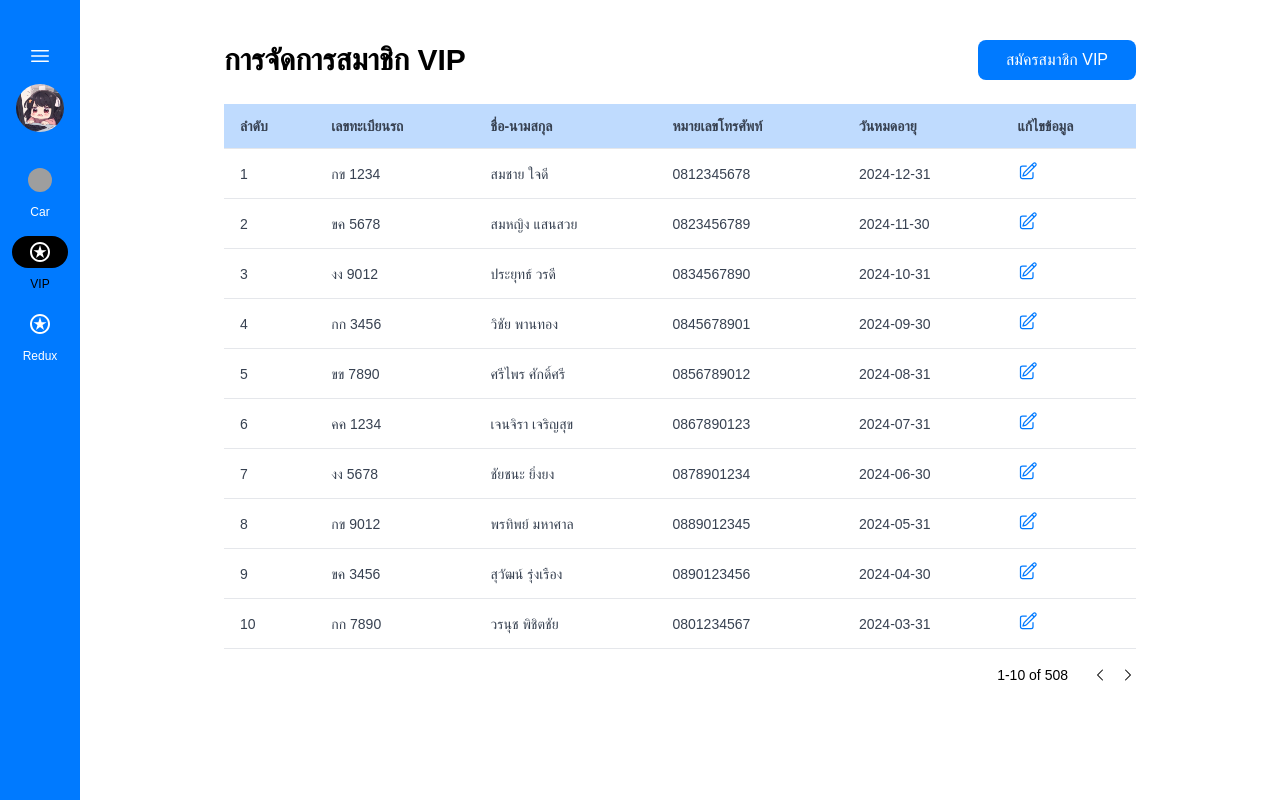
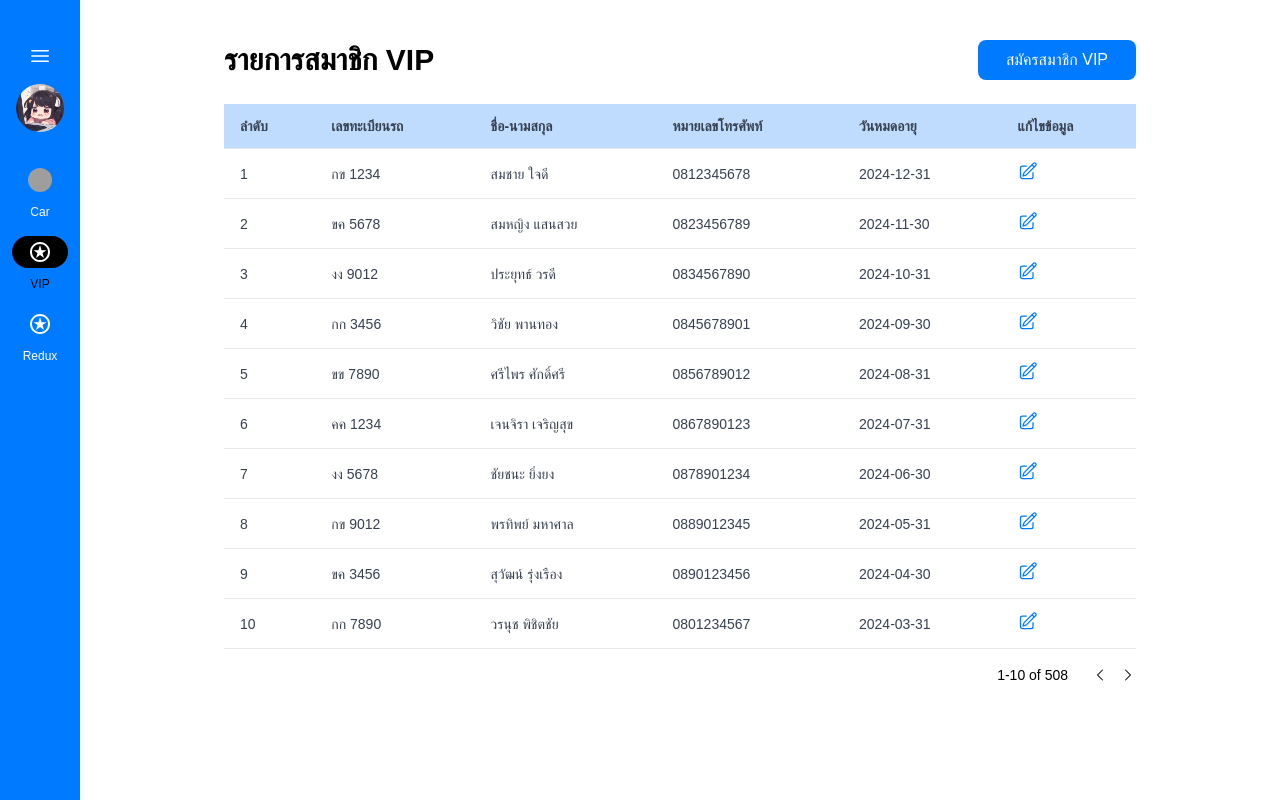
Before and after one commit to parking-management-system-kmitl/pms-frontend, a React (Create React App) app: page /listvip in a window 1280 px wide. Built offline with nearby package versions, Linux system fonts and the light colour scheme; grey boxes are pictures that could not be loaded.

Commit message:
💫[GIFT] Edit title VIPList

```diff
--- a/src/features/listVipTable/ListVipTable.jsx
+++ b/src/features/listVipTable/ListVipTable.jsx
@@ -31,7 +31,7 @@ function ListVipTable() {
   return (
     <>
       <div className="flex justify-between items-center mb-6">
-        <h1 className="text-3xl font-bold">การจัดการสมาชิก VIP</h1>
+        <h1 className="text-3xl font-bold">รายการสมาชิก VIP</h1>
         <button
           className="bg-primary rounded-lg px-7 py-2 text-white"
           onClick={() => handleOpenForm()}
```
